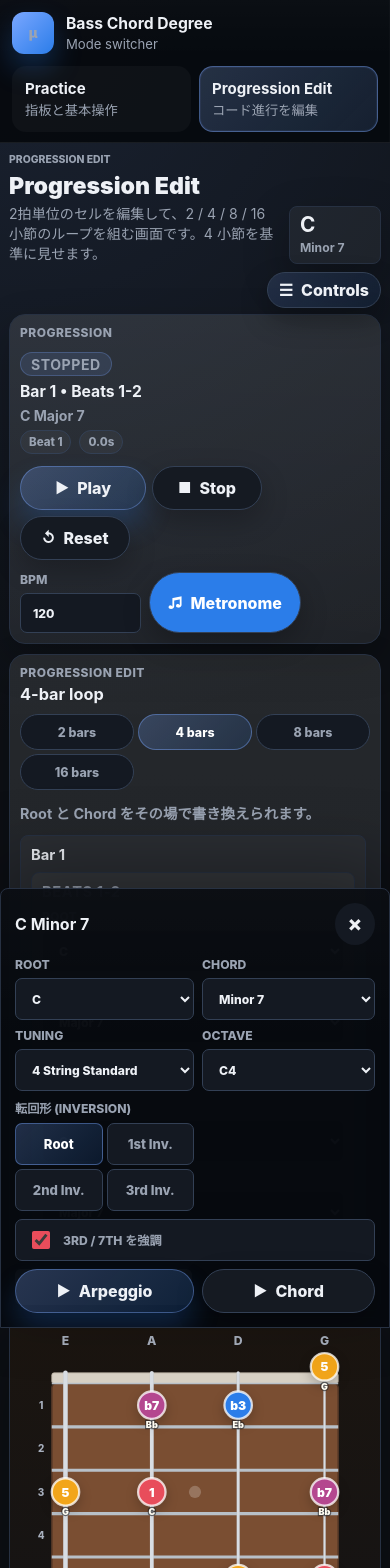
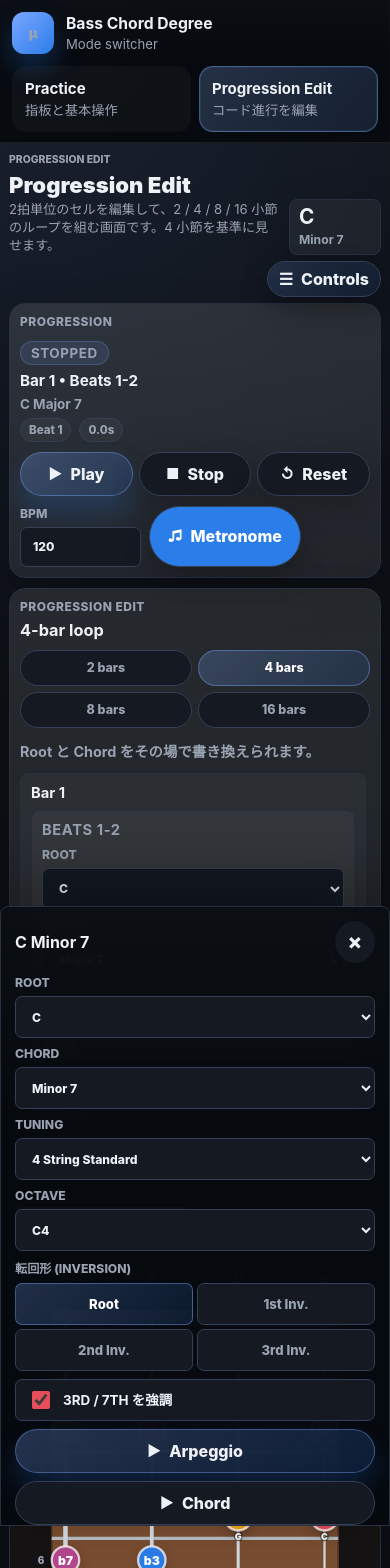
Before and after one commit to muu-ima/muu-fret-degree, a Next.js app: page /progression in a window 390 px wide. Shown: the top 1568 px of the page. Built offline with nearby package versions, Linux system fonts and the light colour scheme.

Commit message:
Refine control panel layout

```diff
--- a/app/components/ControlsPanel.tsx
+++ b/app/components/ControlsPanel.tsx
@@ -65,6 +65,7 @@ export function ControlsPanel({
 
   return (
     <section className={className} aria-label="コードとチューニング">
+      <div className="controlsColumn controlsColumnPrimary">
         <label>
           Root
           <select value={root} onChange={(event) => onRootChange(event.target.value)}>
@@ -95,6 +96,9 @@ export function ControlsPanel({
             ))}
           </select>
         </label>
+      </div>
+
+      <div className="controlsColumn controlsColumnSecondary">
         <label>
           Octave
           <select value={chordOctaveId} onChange={(event) => onChordOctaveChange(event.target.value)}>
@@ -133,6 +137,9 @@ export function ControlsPanel({
           />
           3rd / 7th を強調
         </label>
+      </div>
+
+      <div className="controlsColumn controlsColumnActions">
         <button type="button" className="actionButton actionButtonPrimary" onClick={onPlayArpeggio}>
           <span aria-hidden="true">▶</span>
           Arpeggio
@@ -141,8 +148,10 @@ export function ControlsPanel({
           <span aria-hidden="true">▶</span>
           Chord
         </button>
+      </div>
+
       {showTempoControls ? (
-        <>
+        <div className="controlsColumn controlsColumnTempo">
           <label>
             BPM
             <input
@@ -169,7 +178,7 @@ export function ControlsPanel({
             <span aria-hidden="true">♫</span>
             {isMetronomeRunning ? "Beat " + currentBeat : "Metronome"}
           </button>
-        </>
+        </div>
       ) : null}
     </section>
   );
--- a/app/globals.css
+++ b/app/globals.css
@@ -203,9 +203,9 @@ input {
 
 .controls {
   display: grid;
-  grid-template-columns: repeat(3, minmax(150px, 1fr)) minmax(160px, auto) auto auto;
-  gap: 12px;
-  align-items: end;
+  grid-template-columns: 1fr;
+  gap: 16px;
+  align-items: start;
   margin-bottom: 18px;
   padding: 14px;
   border: 1px solid var(--line);
@@ -213,14 +213,45 @@ input {
   background: rgba(255, 255, 255, 0.05);
 }
 
+.controlsColumn {
+  display: grid;
+  gap: 12px;
+  align-content: start;
+}
+
+.controlsColumnPrimary {
+  grid-template-columns: repeat(3, minmax(0, 1fr));
+}
+
+.controlsColumnSecondary {
+  grid-template-columns: minmax(140px, 0.8fr) minmax(0, 1.5fr) minmax(180px, 1fr);
+  align-items: end;
+}
+
+.controlsColumnActions {
+  grid-template-columns: repeat(2, minmax(0, 1fr));
+  align-items: end;
+}
+
+.controlsColumnTempo {
+  grid-template-columns: minmax(140px, 0.8fr) minmax(180px, 1fr);
+  align-items: end;
+}
+
+.controlsColumnActions .actionButton,
+.controlsColumnActions label,
+.controlsColumnTempo .actionButton,
+.controlsColumnTempo label {
+  width: 100%;
+}
+
 @media (max-width: 1180px) {
   .controls {
-    grid-template-columns: repeat(4, minmax(0, 1fr));
-    align-items: stretch;
+    gap: 12px;
   }
 
-  .toggle {
-    grid-column: span 2;
+  .controlsColumnSecondary {
+    grid-template-columns: 1fr;
   }
 }
 
@@ -339,6 +370,7 @@ select:focus-visible,
 }
 
 .toggle {
+  display: grid;
   grid-template-columns: auto 1fr;
   align-items: center;
   gap: 10px;
@@ -347,6 +379,10 @@ select:focus-visible,
   border: 1px solid #334055;
   border-radius: 7px;
   background: #141922;
+  color: var(--ink);
+  font-size: 0.84rem;
+  font-weight: 700;
+  line-height: 1.25;
 }
 
 .toggle input {
@@ -660,27 +696,28 @@ select:focus-visible,
 
 .progressionEditorHeader {
   display: flex;
-  align-items: center;
+  align-items: start;
   justify-content: space-between;
-  gap: 12px;
+  gap: 16px;
 }
 
 .barCountTabs {
   display: grid;
-  grid-template-columns: repeat(3, minmax(0, 1fr));
-  gap: 4px;
-  min-width: 188px;
+  grid-template-columns: repeat(4, minmax(0, auto));
+  gap: 6px;
+  min-width: 0;
 }
 
 .barCountTab {
   min-height: 36px;
-  padding: 0 10px;
+  padding: 0 12px;
   border: 1px solid #334055;
   border-radius: 999px;
   background: #141922;
   color: var(--muted);
   font-size: 0.78rem;
   font-weight: 800;
+  white-space: nowrap;
 }
 
 .barCountTab.active {
@@ -691,7 +728,7 @@ select:focus-visible,
 
 .progressionEditorHeader strong {
   display: block;
-  margin-top: 4px;
+  margin-top: 6px;
   font-size: 1.02rem;
 }
 
@@ -785,19 +822,19 @@ select:focus-visible,
   .hero {
     align-items: stretch;
     flex-direction: column;
-    gap: 10px;
-    margin-bottom: 10px;
+    gap: 8px;
+    margin-bottom: 8px;
   }
 
   .heroSummary {
     max-width: none;
-    margin-top: 6px;
-    font-size: 0.88rem;
-    line-height: 1.42;
+    margin-top: 4px;
+    font-size: 0.86rem;
+    line-height: 1.4;
   }
 
   .heroTitle {
-    font-size: clamp(1.55rem, 8vw, 2.2rem);
+    font-size: clamp(1.5rem, 7.8vw, 2.1rem);
   }
 
   .chordBadgeProgression {
@@ -805,10 +842,22 @@ select:focus-visible,
   }
 
   .controls {
-    grid-template-columns: repeat(2, minmax(0, 1fr));
+    grid-template-columns: 1fr;
     gap: 8px;
     margin-bottom: 10px;
     padding: 9px;
+    align-items: stretch;
+  }
+
+  .controlsColumn {
+    gap: 8px;
+  }
+
+  .controlsColumnPrimary,
+  .controlsColumnSecondary,
+  .controlsColumnActions,
+  .controlsColumnTempo {
+    grid-template-columns: repeat(2, minmax(0, 1fr));
   }
 
   .voicingTabsRow {
@@ -882,8 +931,8 @@ select:focus-visible,
     display: grid;
     grid-template-columns: 1fr auto;
     align-items: end;
-    gap: 10px;
-    margin-bottom: 8px;
+    gap: 8px;
+    margin-bottom: 6px;
   }
 
   .eyebrow {
@@ -891,13 +940,18 @@ select:focus-visible,
   }
 
   .heroTitle {
-    font-size: 1.45rem;
-    line-height: 1.04;
+    font-size: 1.38rem;
+    line-height: 1.05;
+  }
+
+  .heroSummary {
+    font-size: 0.82rem;
+    line-height: 1.36;
   }
 
   .chordBadge {
     min-width: 92px;
-    padding: 8px 10px;
+    padding: 7px 9px;
   }
 
   .chordBadge strong {
@@ -925,14 +979,15 @@ select:focus-visible,
 
   .progressionPanel {
     padding: 10px;
+    gap: 10px;
   }
 
   .progressionMeta strong {
-    font-size: 0.98rem;
+    font-size: 0.95rem;
   }
 
   .progressionMeta span {
-    font-size: 0.88rem;
+    font-size: 0.84rem;
   }
 
   .progressionReadout span {
@@ -959,10 +1014,22 @@ select:focus-visible,
   .barCountTabs {
     width: 100%;
     min-width: 0;
+    grid-template-columns: repeat(2, minmax(0, 1fr));
   }
 
   .progressionEditorRow {
     grid-template-columns: 1fr;
+  }
+
+  .progressionButtons {
+    display: grid;
+    grid-template-columns: repeat(3, minmax(0, 1fr));
+  }
+
+  .progressionButtons .actionButton,
+  .progressionButtons .actionButtonPrimary {
+    min-width: 0;
+    padding: 0 10px;
   }
 
   .mobileActionBar {
@@ -1081,6 +1148,16 @@ select:focus-visible,
     background: transparent;
   }
 
+  .drawerControls .controlsColumnActions {
+    grid-template-columns: 1fr;
+  }
+
+  .drawerControls .controlsColumnPrimary,
+  .drawerControls .controlsColumnSecondary,
+  .drawerControls .controlsColumnTempo {
+    grid-template-columns: 1fr;
+  }
+
   .degreeStrip {
     grid-template-columns: repeat(2, minmax(0, 1fr));
     gap: 7px;
```
Lines whose indentation alone changed are shown as unchanged.
